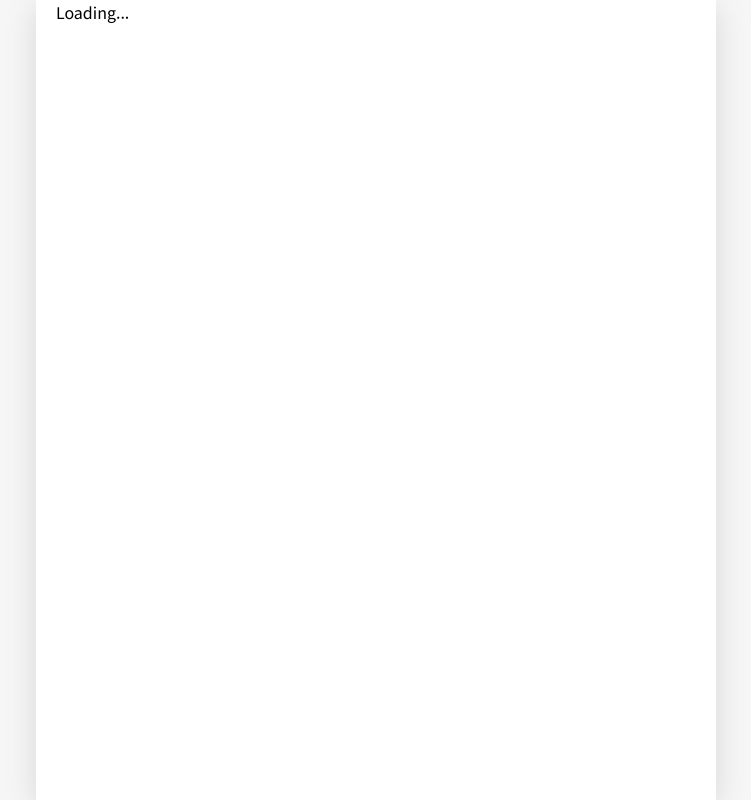
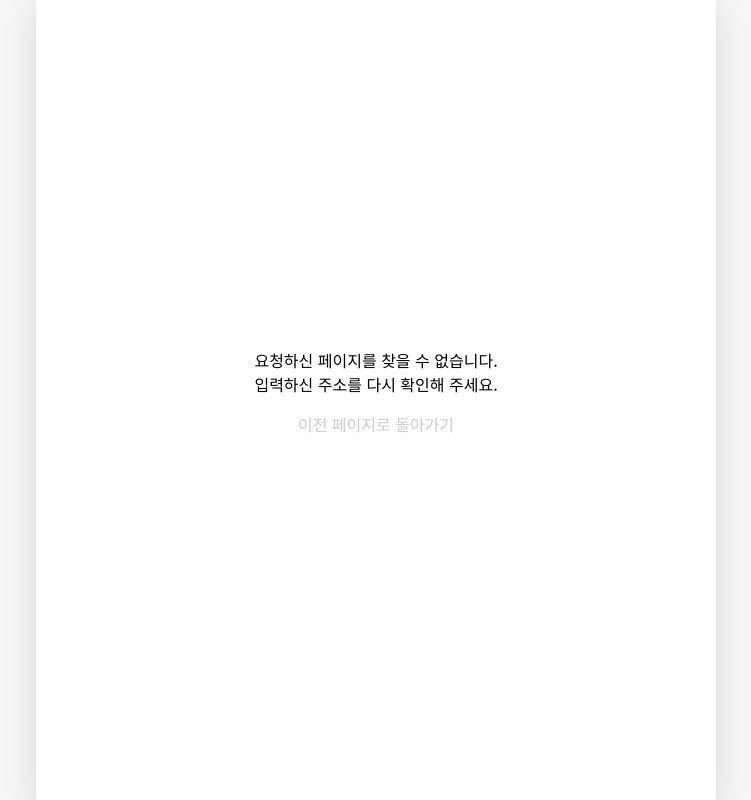
Before and after one commit to yzinnie/Diary-Of-Emotions, a React (Create React App) app: page /diary/1 in a window 1280 px wide. Shown: the whole page, without its empty margins (264-1015 px from the left). Built offline with nearby package versions, Linux system fonts and the light colour scheme.

Commit message:
feat: Update not found page
update Diary page -- update css

```diff
--- a/src/App.css
+++ b/src/App.css
@@ -311,6 +311,19 @@ header .head_btn_right {
   font-size: 18px;
 }
 
+.DiaryPage-message {
+  display: flex;
+  flex-direction: column;
+  align-items: center;
+  justify-content: center;
+  height: 100vh;
+}
+
+.DiaryPage-message p {
+  color: #cccccc;
+  cursor: pointer;
+}
+
 .DiaryPage .diary_img_wrapper img {
   width: 150px;
   height: 150px;
--- a/src/pages/Diary.js
+++ b/src/pages/Diary.js
@@ -25,14 +25,20 @@ const Diary = () => {
       if (targetDiary) {
         setData(targetDiary);
       } else {
-        alert('없는 일기입니다🙅‍♀️');
-        navigate('/', { replace: true });
+        console.error('not found');
       }
     }
   }, [id, diaryList]);
 
   if (!data) {
-    return <div className="DiaryPage">Loading...</div>;
+    return (
+      <div className="DiaryPage-message">
+        요청하신 페이지를 찾을 수 없습니다. <br /> 입력하신 주소를 다시 확인해
+        주세요.
+        <br />
+        <p onClick={() => navigate('/home')}>이전 페이지로 돌아가기</p>
+      </div>
+    );
   } else {
     const curEmotionData = emotionList.find(
       (it) => parseInt(it.emotion_id) === parseInt(data.emotion)
```
